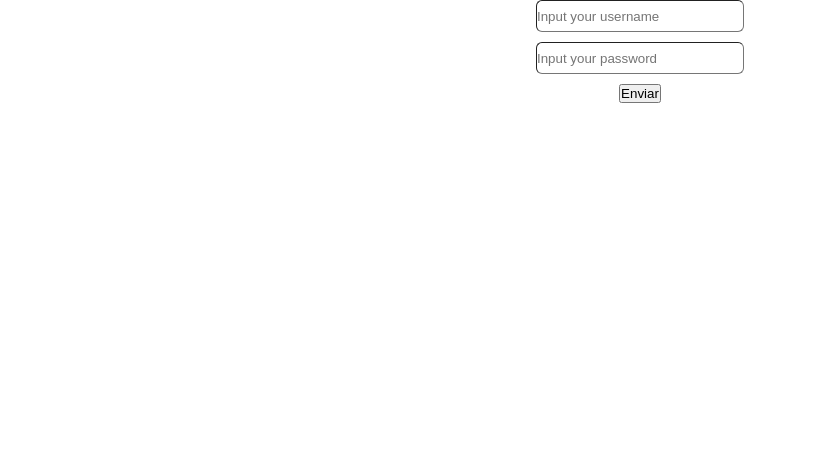
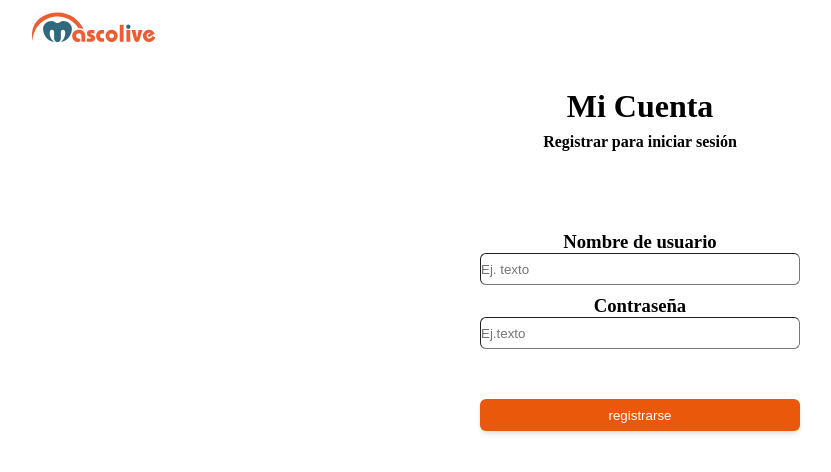
Before and after one commit to Dayron-Glez/veterinarian-system-managment, a React (Vite) app: page / in a window 1280 px wide. Shown: the top 472 px of the page, without its empty margins (0-831 px from the left). Built offline with nearby package versions, Linux system fonts and the light colour scheme.

Commit message:
estilos terminados

```diff
--- a/src/pages/LoginPage.jsx
+++ b/src/pages/LoginPage.jsx
@@ -3,6 +3,7 @@ import { useForm } from 'react-hook-form';
 import { useState } from 'react'
 import visibleIcon from '../assets/visible.png';
 import HideIcon from '../assets/hide.png';
+import LogoComponent from '../components/LogoComponent'
 
 
 
@@ -24,45 +25,54 @@ const LoginPage = () => {
 
   return (
     <>
-      <main className='main-container'>
+      <main className=' flex items-center justify-center  content-center "h-56  grid-cols-3 gap-4'>
 
-        <form onSubmit={onSubmit} className='form-container'>
-          <input placeholder='Input your username' type="text" name="name" id="name" {...register('username', {
+
+        <LogoComponent height={48} className=" absolute top-0 left-0 mx-4 md:mx-8" />
+
+
+        <form onSubmit={onSubmit} className='form-container w-60 mx-40 my-20'>
+          <h1 className="form-container my-2 text-textcolor1 "> Mi Cuenta </h1>
+          <h4 className="text-textcolor2 form-container">Registrar para iniciar sesión</h4>
+          <h3 className="text-textcolor1 mt-20">Nombre de usuario</h3>
+          <input placeholder='Ej. texto' type="text" name="name" id="name" {...register('username', {
             required: {
               value: true,
-              message: 'Username is required'
+              message: 'Usuario requerido'
             },
             minLength: {
               value: 3,
-              message: 'Minimun 3 characters in the username field'
+              message: 'Minimo 3 caracteres'
             },
             maxLength: {
               value: 30,
-              message: 'Maximum 30 characters int the username field'
+              message: 'Maximo 30 caracteres'
             }
-          })} autoComplete='off' className=" h-8 w-52 rounded-md border-[1px] " />
+          })} autoComplete='off' className=" h-8 w-80 rounded-md border-[1px] " />
 
 
           {errors.username && <span>{errors.username.message}</span>}
 
+
+          <h3 className="text-textcolor1">Contraseña</h3>
           <button type="button" className=" border-none bg-transparent" onClick={() => setShowPassword(!showPassword)}>
             <img src={showPassword ? visibleIcon : HideIcon} alt={showPassword ? 'visibleIcon' : 'HideIcon'}
-              className=" h-6 w-6 absolute pl-14 pt-2" />
+              className="mx-20 h-6 w-6 absolute pl-14 pt-2" />
           </button>
-          <input className=" h-8 w-52 rounded-md border-[1px] focus:placeholder-orange-600" placeholder='Input your password' type={showPassword ? 'text' : 'password'} name="password" id="password" {...register('password', {
+          <input className=" h-8 w-80 rounded-md border-[1px]" placeholder='Ej.texto' type={showPassword ? 'text' : 'password'} name="password" id="password" {...register('password', {
             required: {
               value: true,
-              message: 'Password is required',
+              message: 'Contraseña requerida',
             },
             pattern: {
               value: /^(?=\w*\d)(?=\w*[A-Z])(?=\w*[a-z])\S{8,16}$/,
-              message: 'Wrong password format'
+              message: 'Contraseña incorecta'
             }
           })} autoComplete='off' />
 
           {errors.password && <span>{errors.password.message}</span>}
 
-          <button type='submit'>Enviar</button>
+          <button className="bg-orange-600 my-10 text-white h-8 w-80 rounded-md border-none shadow-md focus:ring " type='submit'>registrarse</button>
         </form>
       </main>
 
--- a/src/pages/ReceptionPage.jsx
+++ b/src/pages/ReceptionPage.jsx
@@ -2,8 +2,10 @@ import { useState, useEffect } from 'react';
 import { useForm, Controller } from 'react-hook-form';
 import { DevTool } from '@hookform/devtools';
 import { useNavigate } from "react-router-dom";
-import {   Link, useLocation  } from 'react-router-dom';
+import { Link, useLocation } from 'react-router-dom';
 import axios from 'axios';
+import LogoComponent from '../components/LogoComponent'
+import notificationIcon from '../assets/notificationIcon.svg'
 
 import Select from 'react-select'
 
@@ -225,37 +227,63 @@ const ReceptionPage = () => {
   function filtrarMascotas() {
     setIsClicked(true);
     axios.get(`https://g8k31qc7-8000.use.devtunnels.ms/recepcion/filtrarMascota/${tutorId}/`)
-    .then( res2 => {
+      .then(res2 => {
         setMascotaFiltrada(res2.data);
         console.log(res2.data);
       })
-    .catch(err2 => {console.log(err2);})
+      .catch(err2 => { console.log(err2); })
   }
 
 
   return (
     <>
-      <div className=' flex flex-col place-items-center '>
+
+
+      <div className='flex flex-col place-items-center h-[100vh]'>
+        <nav className=' flex flex-col h-[14vh] w-full'>
+          <section className='flex flex-col h-[7vh] bg-white justify-center'>
+            <div className='flex flex-row justify-between'>
+              <LogoComponent height={48} className=' mx-4 md:mx-8' />
+              <img height={32} width={32} src={notificationIcon} alt="notification Icon" className='mx-4 md:mx-8' />
+            </div>
+          </section>
+          <div className=' flex flex-row h-[7vh] place-items-center bg-[#eb5b27]'>
+            <ul className=' list-none mx-8'>
+              <button className=' border-none bg-transparent mx-4'>
+                <li className='text-white font-semibold'>INICIO</li>
+              </button>
+              <button className=' border-none bg-transparent mx-4'>
+                <li className='text-white font-semibold'>CLIENTES</li>
+              </button>
+              <button className=' border-none bg-transparent mx-4'>
+                <li className='text-white font-semibold'>MASCOTAS</li>
+              </button>
+              <button className=' border-none bg-transparent mx-4'>
+                <li className='text-white font-semibold'>HISTORIAS</li>
+              </button>
+            </ul>
+          </div>
+        </nav>
 
         <div className=' flex flex-col justify-center place-items-center  w-[50%]'>
 
-          <input type="text" onChange={e => setInputValue(e.target.value)} className=' w-full mt-10 h-10 rounded-md' placeholder='Buscar por usuario'/>
+          <input type="text" onChange={e => setInputValue(e.target.value)} className=' w-full mt-10 h-10 rounded-md' placeholder='Buscar por usuario' />
 
           {inputValue && (
-            <table className="table-auto w-full">
-              <thead className="bg-gray-200">
+            <table className="table-auto w-full ">
+              <thead className="bg-orange-600">
                 <tr className=' text-center'>
-                  <th className=" place-self-center h-10">Nombre del tutor</th>
-                  <th className=" place-self-center h-10">CI</th>
-                  <th className=" place-self-center h-10">Telefono</th>
+                  <th className="  place-self-center h-10 text-white">Nombre del tutor</th>
+                  <th className=" place-self-center h-10 text-white">CI</th>
+                  <th className="  place-self-center h-10 text-white">Telefono</th>
                 </tr>
               </thead>
               <tbody>
                 {data.map((d, i) => {
                   return (
-                    <tr key={i} className=' bg-slate-300 text-center h-8'>
+                    <tr key={i} className=' bg-white text-center text-black h-8'>
                       <td>
-                        <button className=' w-32 h-6 rounded-md border-none bg-[#eb5b27] hover:bg-[#f6622d] text-white text-md' onClick={ () => {filtrarMascotas()}} disabled={!data}>
+                        <button className=' w-32 h-6 rounded-md border-none bg-[#eb5b27] hover:bg-[#f6622d] text-white text-md' onClick={() => { filtrarMascotas() }} disabled={!data}>
                           {d.nombre_tutor}
                         </button>
                       </td>
@@ -280,7 +308,7 @@ const ReceptionPage = () => {
                     Listado de mascotas
                   </h3>
                   <div>
-      {mascotaFiltrada.map((d,i) => {
+                    {mascotaFiltrada.map((d, i) => {
                       return (
                         <Link key={i} to="/detalleHistoria" target='_blank' className=' flex flex-col' onClick={() => obtenerHistoria(d.id)}>
                           <div className=' flex flex-row'>
@@ -309,9 +337,10 @@ const ReceptionPage = () => {
         )}
 
         <form onSubmit={handleSubmit(onSubmit)} className='client-pet-form '>
-          <div className=' flex flex-col' id='client_form'>
-            <h2>Cliente</h2>
-            <input placeholder='Nombre del cliente' type="text" name="nombre_tutor" id="nombre_tutor"  {...register('nombre_tutor', {
+          <div className=' justify-center items-center absolute' id='client_form'>
+            <h2 className='text-[#344054]'>Cliente</h2>
+            <label className='flex flex-row mb-2'>Nombre del cliente<p className='text-red-500'>*</p> </label>
+            <input className='shadow rounded-md resize-none h-8 w-80 ' placeholder='Ej.texto' type="text" name="nombre_tutor" id="nombre_tutor"  {...register('nombre_tutor', {
               required: {
                 value: true,
                 message: 'Nombre del cliente es un campo requerido'
@@ -331,7 +360,8 @@ const ReceptionPage = () => {
 
             {errors.nombre_tutor && <span>{errors.nombre_tutor.message}</span>}
 
-            <input placeholder='CI del cliente' type="text" name="dni" id="dni"  {...register('dni', {
+            <label className='flex flex-row mb-2'>Carnet de identidad<p className='text-red-500'>*</p> </label>
+            <input className='shadow rounded-md resize-none h-8 w-80 ' placeholder='Ej.texto' type="text" name="dni" id="dni"  {...register('dni', {
               required: {
                 value: true,
                 message: 'CI es un campo requerido'
@@ -341,7 +371,9 @@ const ReceptionPage = () => {
 
             {errors.dni && <span>{errors.dni.message}</span>}
 
-            <input placeholder='Número de teléfono' type="tel" name="telefono" id="telefono"  {...register('telefono', {
+
+            <label className='flex flex-row mb-2'>Número de teléfono<p className='text-red-500'>*</p> </label>
+            <input className='shadow rounded-md resize-none h-8 w-80 ' placeholder='Ej.texto' type="tel" name="telefono" id="telefono"  {...register('telefono', {
               required: {
                 value: true,
                 message: 'EL número de teléfono es un campo requerido'
@@ -350,39 +382,39 @@ const ReceptionPage = () => {
 
             {errors.telefono && <span>{errors.telefono.message}</span>}
 
-            <div className=' flex flex-row w-full justify-center gap-2'>
-              <button type='button' id='btn-open-modal'>Añadir Mascota</button>
-              <button onClick={() => { console.log("Botón Enviar clickeado"); enviarDatos(); }} type='submit'>Enviar</button>
+            <div className='flex flex-row w-full justify-center gap-10'>
+              <button className="bg-orange-600 my-10 text-white h-8 w-40 rounded-md border-none shadow-md focus:ring " type='button' id='btn-open-modal'>Añadir Mascota</button>
+              <button className="bg-orange-600 my-10 text-white h-8 w-40 rounded-md border-none shadow-md focus:ring " onClick={() => { console.log("Botón Enviar clickeado"); enviarDatos(); }} type='submit'>Enviar</button>
             </div>
           </div>
-          <div id='modal' className=' border-none w-[800px] rounded-md flex-col hidden z-20'>
+          <div id='modal' className='bg-white border-none w-[800px] rounded-md flex-col hidden z-20 px-10'>
             <div>
-              <h2>Motivo de llegada</h2>
-              <ul className=' flex flex-row list-none gap-2 pl-0'>
+              <h2 className='text-[#344054] py-10'>Motivo de llegada</h2>
+              <ul className=' flex flex-row  gap-2 pl-0 list-none  text-[#344054] border-2 space-x-4'>
 
                 <li>
                   <label>
-                    <input type="checkbox" name='Consulta' {...register('Consulta')} onChange={handleCheckboxChange} />Consulta
+                    <input type="checkbox" class=" accent-orange-600 focus:accent-orange-600" name='Consulta' {...register('Consulta')} onChange={handleCheckboxChange} />Consulta
                   </label>
                 </li>
                 <li>
                   <label>
-                    <input type="checkbox" name='Continuación' {...register('Continuación')} onChange={handleCheckboxChange} />Continuación
+                    <input type="checkbox" class=" accent-orange-600 focus:accent-orange-600" name='Continuación' {...register('Continuación')} onChange={handleCheckboxChange} />Continuación
                   </label>
                 </li>
                 <li>
                   <label>
-                    <input type="checkbox" name='Planificada' {...register('Planificada')} onChange={handleCheckboxChange} />Planificada
+                    <input type="checkbox" class=" accent-orange-600 focus:accent-orange-600" name='Planificada' {...register('Planificada')} onChange={handleCheckboxChange} />Planificada
                   </label>
                 </li>
                 <li>
                   <label>
-                    <input type="checkbox" name='Emergencia' {...register('Emergencia')} onChange={handleCheckboxChange} />Emergencia
+                    <input type="checkbox" class=" accent-orange-600 focus:accent-orange-600" name='Emergencia' {...register('Emergencia')} onChange={handleCheckboxChange} />Emergencia
                   </label>
                 </li>
                 <li>
                   <label>
-                    <input type="checkbox" name="Urgencia" id="Urgencia"{...register('Urgencia')} onChange={handleUrgencyChange} />Urgencia
+                    <input type="checkbox" class=" accent-orange-600 focus:accent-orange-600" name="Urgencia" id="Urgencia"{...register('Urgencia')} onChange={handleUrgencyChange} />Urgencia
                   </label>
                 </li>
                 <Controller
@@ -421,7 +453,7 @@ const ReceptionPage = () => {
 
                       }}
                       isMulti
-                      className=' w-[200px]'
+                      className=' w-[200px] text-orange-600 border-none'
                       id='specialized'
                     />
                   )}
@@ -434,16 +466,23 @@ const ReceptionPage = () => {
             </div>
             <div className=' flex flex-col'>
 
-              <h2 id='pet_h2'>Mascota</h2>
-              <input placeholder='Nombre de la mascota' type="text" name="nombre_mascota" id="nombre_mascota"   {...register('nombre_mascota', {
+              <h2 className='text-[#344054] py-10' id='pet_h2'>Mascota</h2>
+              <div className=' grid-cols-3 flex space-x-40 p-0'>
+                <div>
+                  <label className='flex flex-row mb-2'>Nombre de la mascota<p className='text-red-500'>*</p> </label>
+                  <input className='shadow rounded-md resize-none h-6 w-50' placeholder='Nombre de la mascota' type="text" name="nombre_mascota" id="nombre_mascota"   {...register('nombre_mascota', {
                     required: selectedCheckbox !== 'Urgencia' ? {
                       value: true,
                       message: 'El nombre de la mascota es un campo requerido'
                     } : false
                   })} />
                   {errors.nombre_mascota && <span>{errors.nombre_mascota.message}</span>}
+                </div>
 
-              <input placeholder='Edad' type='number' name="edad" id="edad"   {...register('edad', {
+                <div className='grid-cols-3 flex space-x-3'>
+                  <div>
+                    <label className='flex flex-row mb-2'>Edad<p className='text-red-500'>*</p> </label>
+                    <input className='shadow rounded-md resize-none h-6 w-20' placeholder='Ej.texto' type='number' name="edad" id="edad"   {...register('edad', {
                       autoComplete: {
                         value: 'off'
                       },
@@ -454,8 +493,10 @@ const ReceptionPage = () => {
                     })} />
 
                     {errors.edad && <span>{errors.edad.message}</span>}
+                  </div>
 
-              <input placeholder='Color' type="text" name="color" id="color"   {...register('color', {
+                  <div><label className='flex flex-row mb-2'>Color<p className='text-red-500'>*</p> </label>
+                    <input className='shadow rounded-md resize-none h-6 w-20' placeholder='Ej.texto' type="text" name="color" id="color"   {...register('color', {
                       autoComplete: {
                         value: 'off'
                       },
@@ -466,8 +507,10 @@ const ReceptionPage = () => {
                     })} />
 
                     {errors.color && <span>{errors.color.message}</span>}
+                  </div>
 
-              <input placeholder='Sexo' type="text" name="sexo" id="sexo"   {...register('sexo', {
+                  <div><label className='flex flex-row mb-2'>Sexo<p className='text-red-500'>*</p> </label>
+                    <input className='shadow rounded-md resize-none h-6 w-20' placeholder='Ej.texto' type="text" name="sexo" id="sexo"   {...register('sexo', {
                       autoComplete: {
                         value: 'off'
                       },
@@ -478,8 +521,14 @@ const ReceptionPage = () => {
                     })} />
 
                     {errors.sexo && <span>{errors.sexo.message}</span>}
+                  </div>
+                </div>
+              </div>
 
-              <input placeholder='Raza' type="text" name="raza" id="raza"   {...register('raza', {
+
+              <div className='flex grid-cols-2 space-x-40'><div>
+                <label className='flex flex-row mb-2'>Raza<p className='text-red-500'>*</p> </label>
+                <input className='shadow rounded-md resize-none h-6 w-50' placeholder='Ej.texto' type="text" name="raza" id="raza"   {...register('raza', {
                   autoComplete: {
                     value: 'off'
                   },
@@ -490,8 +539,10 @@ const ReceptionPage = () => {
                 })} />
 
                 {errors.raza && <span>{errors.raza.message}</span>}
+              </div>
 
-              <input placeholder='Especie' type="text" name="especie" id="especie"   {...register('especie', {
+                <div><label className='flex flex-row mb-2'>Especie<p className='text-red-500'>*</p> </label>
+                  <input className='shadow rounded-md resize-none h-6 w-50' placeholder='Ej.texto' type="text" name="especie" id="especie"   {...register('especie', {
                     autoComplete: {
                       value: 'off'
                     },
@@ -502,6 +553,8 @@ const ReceptionPage = () => {
                   })} />
 
                   {errors.especie && <span>{errors.especie.message}</span>}
+                </div>
+              </div>
             </div>
             <div className=' flex flex-row my-4'>
               <input type="datetime-local" name="datetime-local" id="datetime-local" {...register('dateForm')} />
@@ -540,9 +593,9 @@ const ReceptionPage = () => {
 
 
 
-            <div className=' flex flex-row justify-between py-4'>
-              <button type='button' className='ml-10' onClick={() => { agregarMascota(getValues()) }}>Aceptar</button>
-              <button type='button' className='mr-10' id='btn-close-modal'>Cerrar</button>
+            <div className='flex space-x-80'>
+              <button type='button' className=' bg-[#eb5b27] text-white border-none rounded-3xl h-10 w-36 mb-8' onClick={() => { agregarMascota(getValues()) }}>Aceptar</button>
+              <button type='button' className=' bg-[#eb5b27] text-white border-none rounded-3xl h-10 w-36 mb-8' id='btn-close-modal'>Cerrar</button>
             </div>
 
           </div>
```
Also changed, not shown: src/pages/DoctorPage.jsx (line endings or trailing spaces). Lines whose indentation alone changed are shown as unchanged.
